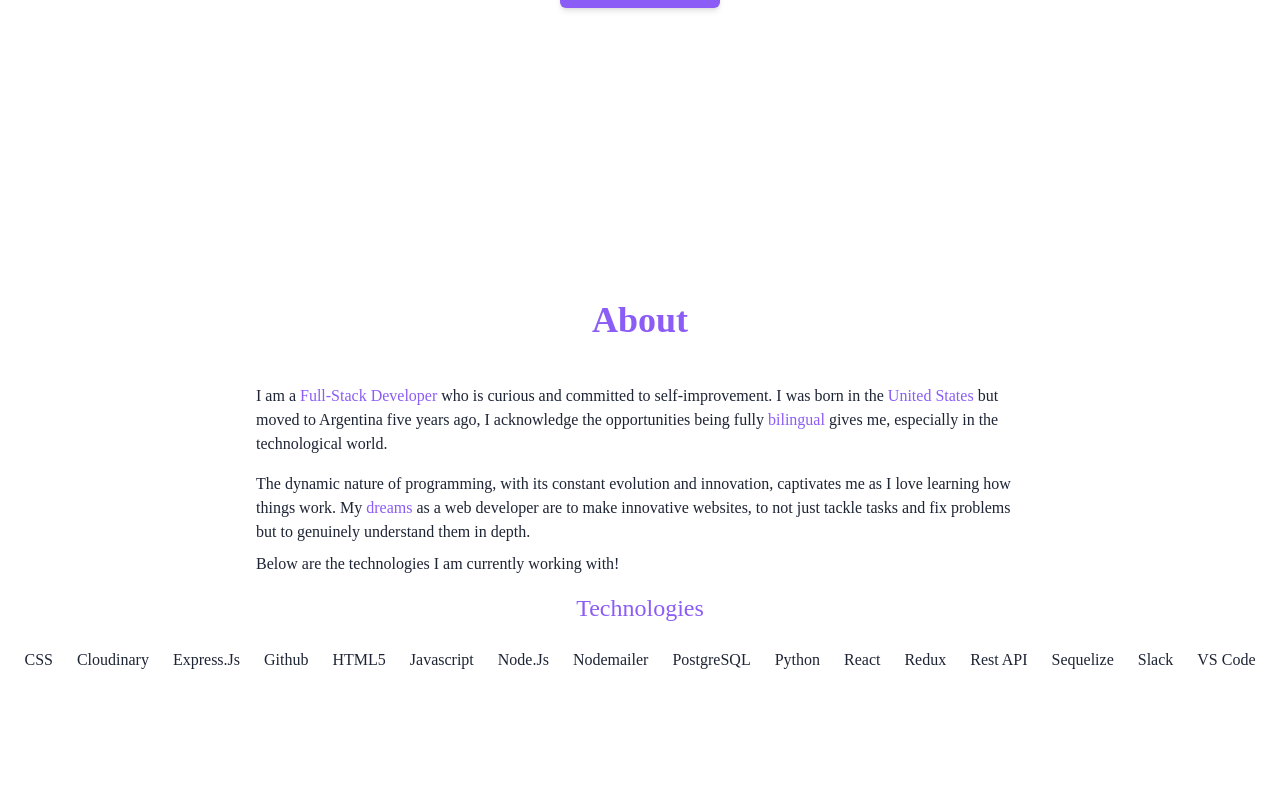
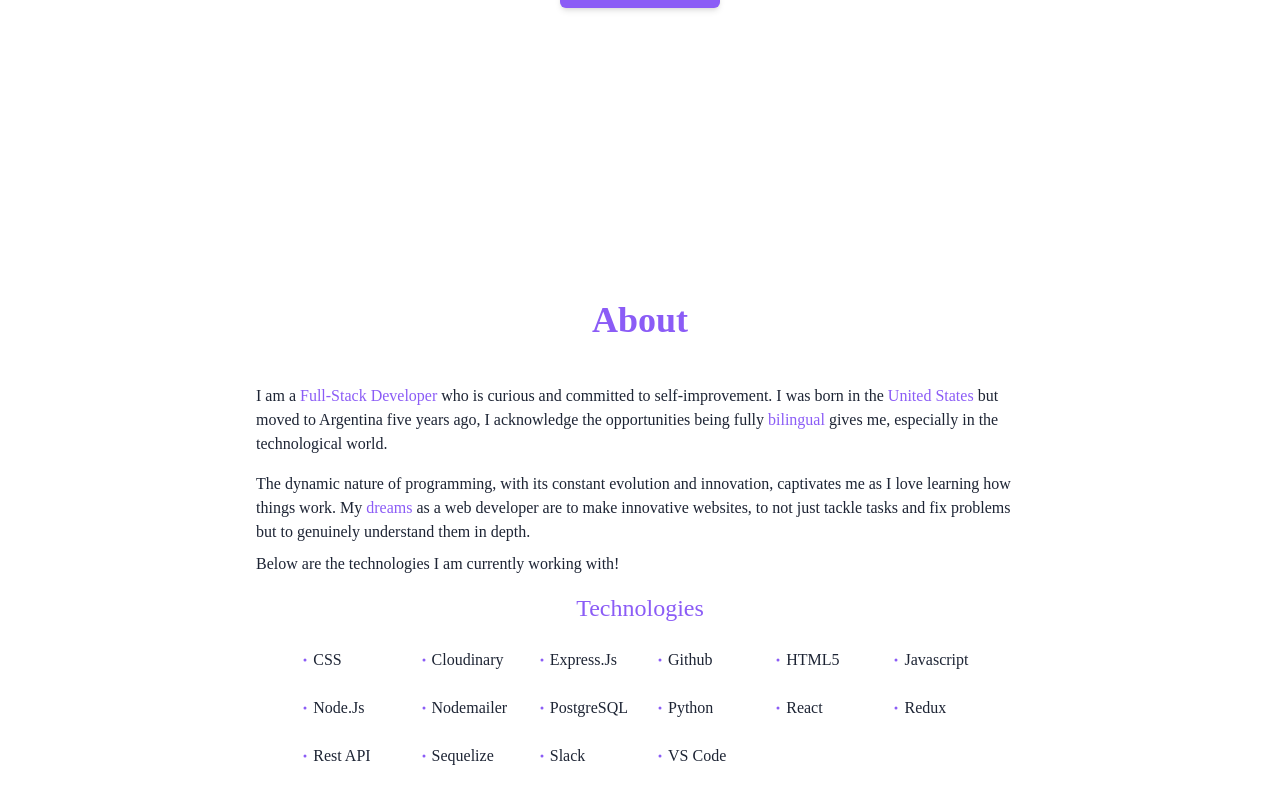
Before and after one commit to OMassano/Portfolio, a React (Create React App) app: page / in a window 1280 px wide. Shown: the part 520-1324 px from the top of the page. Built offline with nearby package versions, Linux system fonts and the light colour scheme.

Commit message:
About finished

```diff
--- a/src/views/About/About.jsx
+++ b/src/views/About/About.jsx
@@ -1,5 +1,6 @@
 import React from "react";
 import technologies from "./technologyStack";
+import { BsDot } from "react-icons/bs";
 const About = () => {
   return (
     <section className="min-h-screen flex flex-col justify-start items-center">
@@ -33,13 +34,18 @@ const About = () => {
         </p>
         <p>Below are the technologies I am currently working with!</p>
       </div>
-      <div className="mt-4 text-center">
-        <h3 className="text-2xl dark:text-violet-300 text-violet-500">
+      <div className="mt-4 ">
+        <h3 className="text-2xl dark:text-violet-300 text-violet-500 text-center justify-center">
           Technologies
         </h3>
-        <div className="grid grid-flow-col auto-cols-max gap-6 py-6">
+        <div className="grid grid-cols-6 gap-6 py-6 font-light">
           {technologies.map((technology) => {
-            return <div>{technology.name}</div>;
+            return (
+              <div className="flex flex-row items-center">
+                <BsDot className="dark:text-violet-300 text-violet-500" />
+                {technology.name}
+              </div>
+            );
           })}
         </div>
       </div>
--- /dev/null
+++ b/src/views/Projects/Projects.jsx
@@ -0,0 +1 @@
+import React from "react";
```
